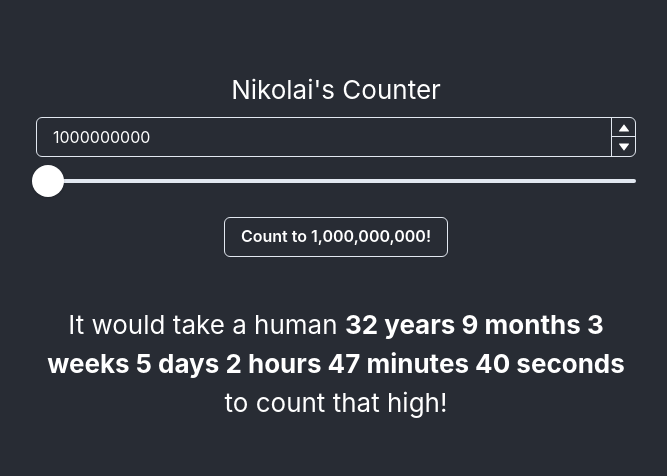
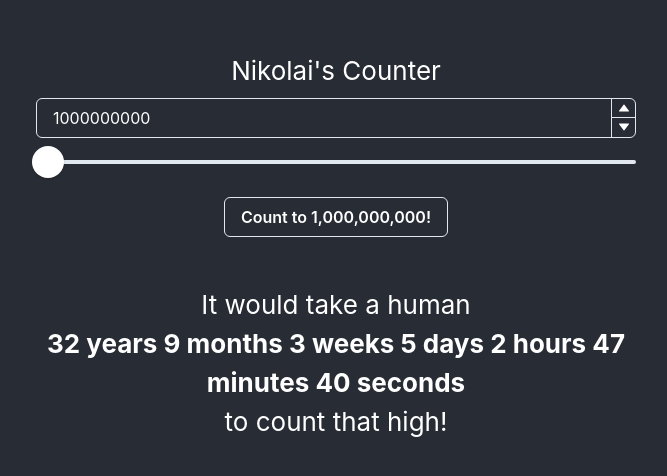
Before and after one commit to toddnestor/nikolai, a React (Create React App) app in the folder frontend/: page / in a window 1280 px wide. Shown: the part 154-630 px from the top of the page, without its empty margins (304-971 px from the left). Built offline with nearby package versions, Linux system fonts and the light colour scheme.

Commit message:
add some padding

```diff
--- a/frontend/src/App.tsx
+++ b/frontend/src/App.tsx
@@ -103,7 +103,7 @@ function App() {
 
   return (
     <div className="App">
-      <header className="App-header">
+      <Box className="App-header" p={4}>
         <VStack minWidth="350px">
           <h1>Nikolai's Counter</h1>
           <Box width="100%">
@@ -153,10 +153,14 @@ function App() {
             )
           }
           <Box maxWidth="600px" pt={8}>
-            It would take a human <strong>{humanCountTime(goal || 0)}</strong> to count that high!
+            It would take a human
+            <br/>
+            <strong>{humanCountTime(goal || 0)}</strong>
+            <br/>
+            to count that high!
           </Box>
         </VStack>
-      </header>
+      </Box>
     </div>
   );
 }
```
